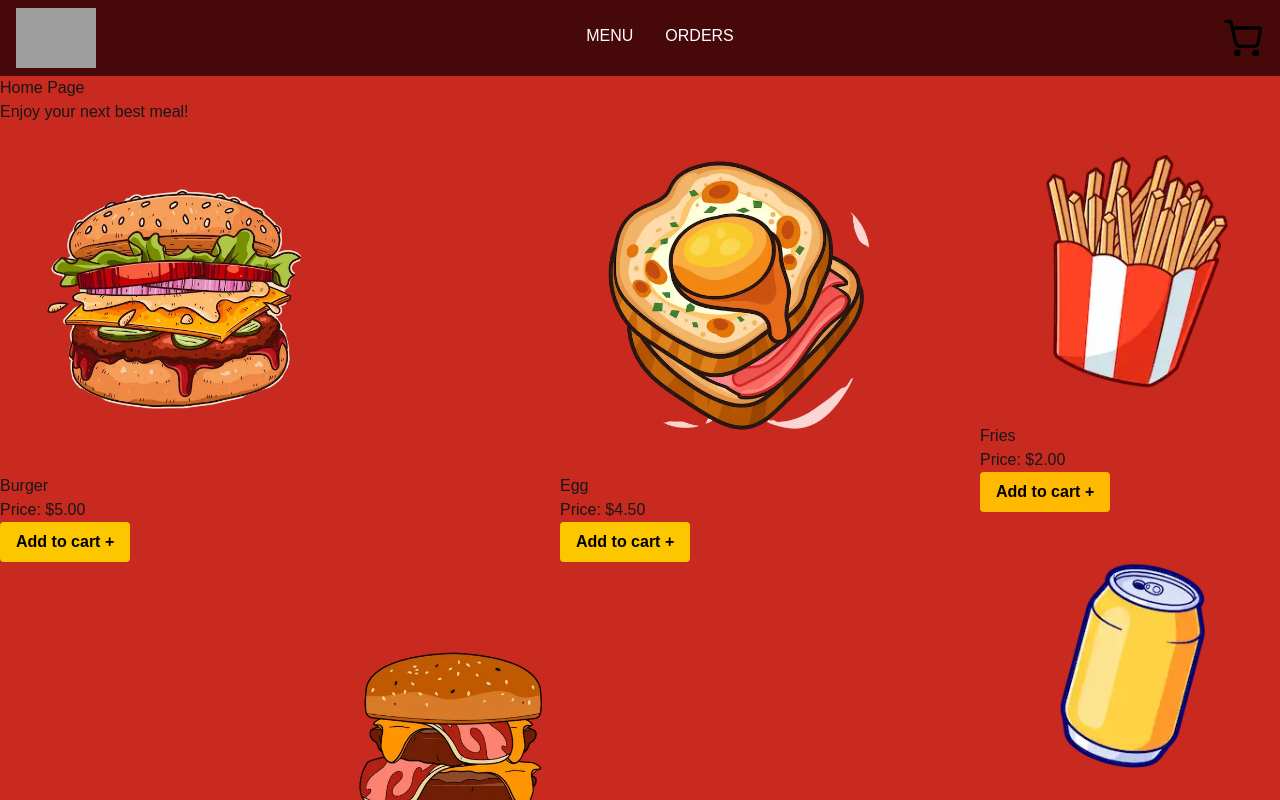
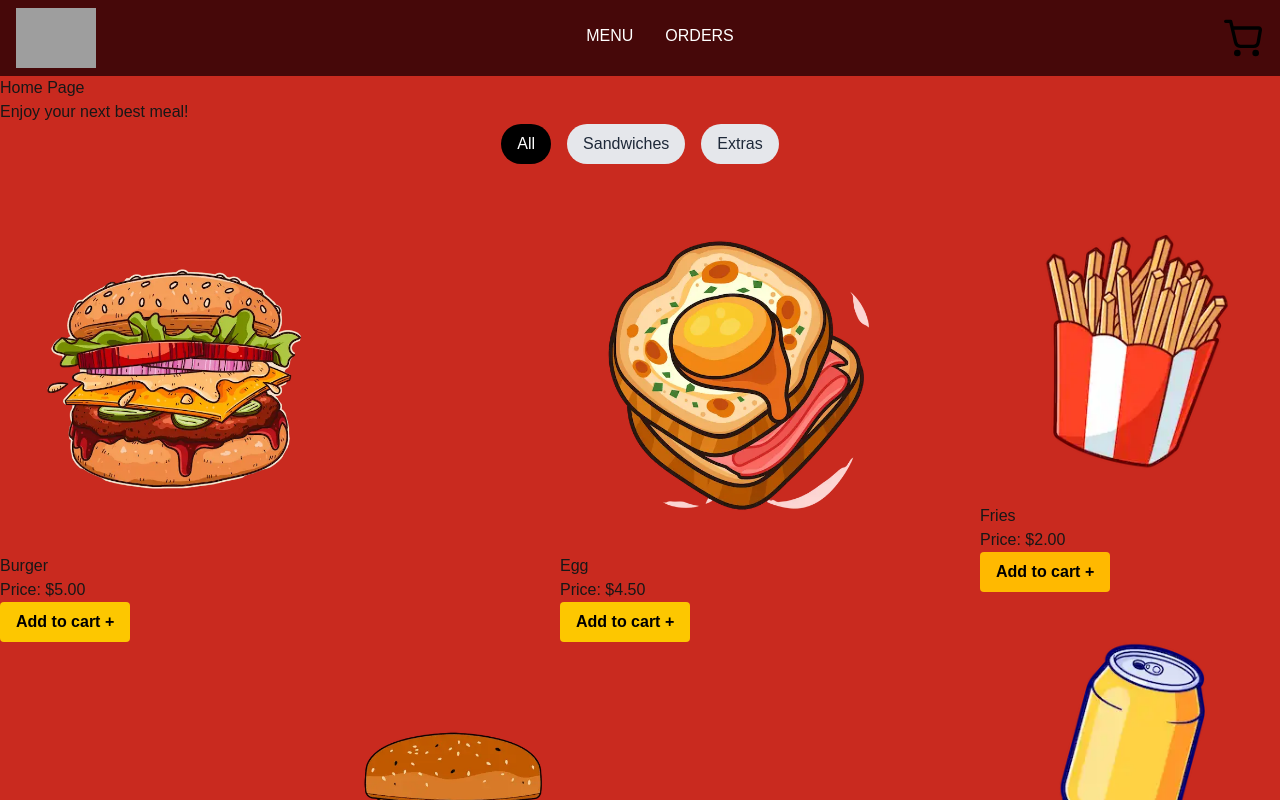
Before and after one commit to isantidev/good-hamburger, a Next.js app: page / in a window 1280 px wide. Shown: the top 800 px of the page. Built offline with nearby package versions, Linux system fonts and the light colour scheme; grey boxes are pictures that could not be loaded.

Commit message:
Feat:
Create filters for sandwiches and Extras

```diff
--- a/app/components/ui/MenuContent.tsx
+++ b/app/components/ui/MenuContent.tsx
@@ -6,36 +6,93 @@ import ExtraCard from "./ExtraCard";
 import { getMenuData } from "@/lib/data/menu";
 import { Menu } from "@/lib/types/menu.type";
 
+const useFilter = () => {
+    const [filter, setFilter] = useState<string>("all");
+    return { filter, setFilter };
+};
+
 export default function MenuContent() {
     const [isLoading, setIsLoading] = useState<boolean>(true);
     const [menu, setMenu] = useState<Menu>({ extras: [], sandwiches: [] });
 
+    const { filter, setFilter } = useFilter();
+
     useEffect(() => {
-        const fetchMenu = async () => {
+        async function fetchMenu() {
+            try {
+                setIsLoading(true);
+
+                // Simulate delay of 1 second
                 await new Promise((resolve) => setTimeout(resolve, 1000));
 
                 const data = await getMenuData().then((data) => data[0]);
                 setMenu(data);
                 setIsLoading(false);
-        };
+            } catch (error) {
+                console.error("Error fetching menu data:", error);
+            } finally {
+                setIsLoading(false);
+            }
+        }
 
         fetchMenu();
     }, []);
 
+    // Show the correct sections based on the filter
+    const showExtras = filter === "all" || filter === "extras";
+    const showSandwiches = filter === "all" || filter === "sandwiches";
+
     if (isLoading) {
-        return <p>Loading menu...</p>;
+        return <p className="p-4 text-center">Loading menu...</p>;
     }
 
     return (
         <>
-            <aside className="w-full row-start-1 @lg:col-start-2">
-                {/* Extras Card Content */}
+            <div className="w-full flex justify-center gap-4 mb-6 col-span-1 @lg:col-span-full row-start-1">
+                <button
+                    onClick={() => setFilter("all")}
+                    className={`px-4 py-2 rounded-full font-medium transition-colors ${
+                        filter === "all"
+                            ? "bg-black text-white"
+                            : "bg-gray-200 text-gray-800 hover:bg-gray-300"
+                    }`}
+                >
+                    All
+                </button>
+                <button
+                    onClick={() => setFilter("sandwiches")}
+                    className={`px-4 py-2 rounded-full font-medium transition-colors ${
+                        filter === "sandwiches"
+                            ? "bg-black text-white"
+                            : "bg-gray-200 text-gray-800 hover:bg-gray-300"
+                    }`}
+                >
+                    Sandwiches
+                </button>
+                <button
+                    onClick={() => setFilter("extras")}
+                    className={`px-4 py-2 rounded-full font-medium transition-colors ${
+                        filter === "extras"
+                            ? "bg-black text-white"
+                            : "bg-gray-200 text-gray-800 hover:bg-gray-300"
+                    }`}
+                >
+                    Extras
+                </button>
+            </div>
+
+            {showExtras && (
+                <aside className="w-full row-start-2 @lg:row-start-2 @lg:col-start-2">
                     {menu.extras.map((extra) => {
-                    return <ExtraCard key={`extra-${extra.id}`} {...extra} />;
+                        return (
+                            <ExtraCard key={`extra-${extra.id}`} {...extra} />
+                        );
                     })}
                 </aside>
-            <section className="w-full grid grid-cols-1 grid-flow-row gap-4 row-start-2 @lg:grid-cols-7 @lg:grid-rows-2 @lg:row-start-1 @lg:col-start-1 [&>*:nth-child(1)]:@lg:col-span-3 [&>*:nth-child(2)]:@lg:col-span-3 [&>*:nth-child(2)]:@lg:col-start-5 [&>*:nth-child(3)]:@lg:row-start-2 [&>*:nth-child(3)]:@lg:col-start-3 [&>*:nth-child(3)]:@lg:col-span-3">
-                {/* Sandwiches Card Content */}
+            )}
+
+            {showSandwiches && (
+                <section className="w-full grid grid-cols-1 grid-flow-row gap-4 row-start-3 @lg:grid-cols-7 @lg:grid-rows-2 @lg:row-start-2 @lg:col-start-1 [&>*:nth-child(1)]:@lg:col-span-3 [&>*:nth-child(2)]:@lg:col-span-3 [&>*:nth-child(2)]:@lg:col-start-5 [&>*:nth-child(3)]:@lg:row-start-2 [&>*:nth-child(3)]:@lg:col-start-3 [&>*:nth-child(3)]:@lg:col-span-3">
                     {menu.sandwiches.map((sandwich) => {
                         return (
                             <SandwichCard
@@ -45,6 +102,7 @@ export default function MenuContent() {
                         );
                     })}
                 </section>
+            )}
         </>
     );
 }
```
Lines whose indentation alone changed are shown as unchanged.
